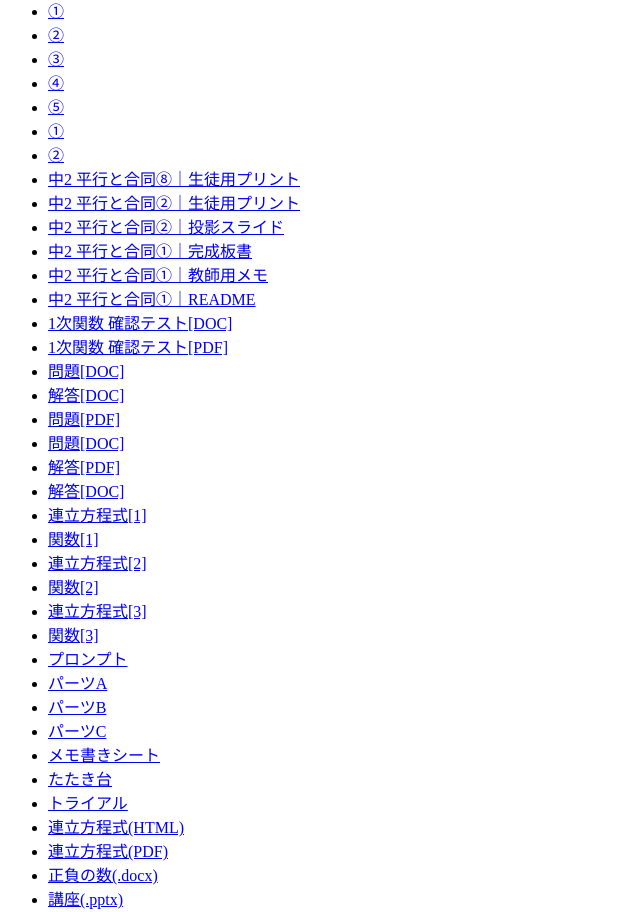
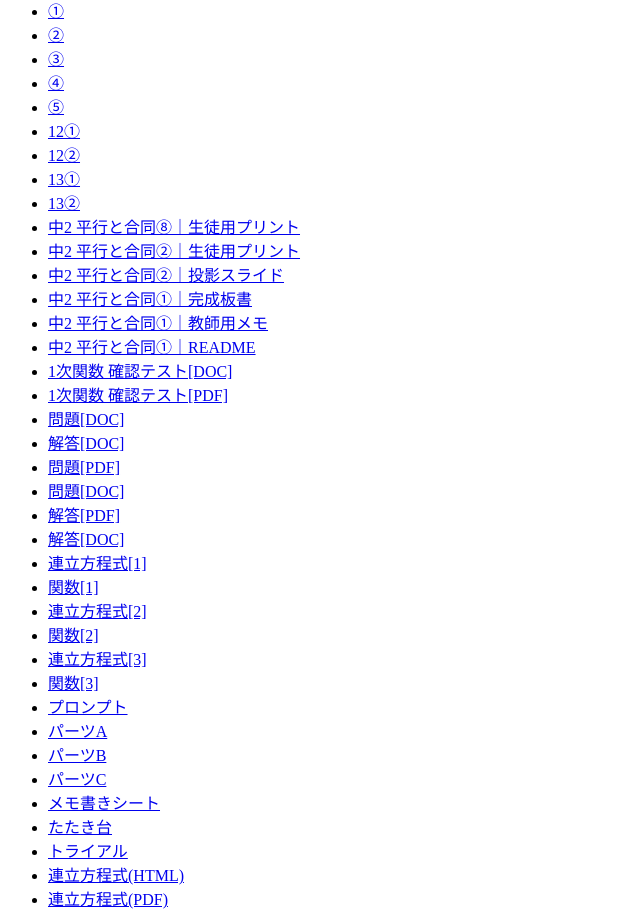
Before and after one commit to tak8377/math, a plain HTML site: page index.html in a window 1280 px wide. Shown: the part 998-1910 px from the top of the page, without its empty margins (0-640 px from the left). Drawn offline with Linux system fonts and the light colour scheme.

Commit message:
Update index.html

```diff
--- a/index.html
+++ b/index.html
@@ -59,8 +59,10 @@
 <li><a href="04_第11時_教師用進行メモ.pdf">④</a></li>
 <li><a href="05_第11時_正答例プリント.pdf">⑤</a></li>
 
-<li><a href="01_第12時_生徒用プリント.pdf">①</a></li>
-<li><a href="02_第12時_投影スライド.pdf">②</a></li>
+<li><a href="01_第12時_生徒用プリント.pdf">12①</a></li>
+<li><a href="02_第12時_投影スライド.pdf">12②</a></li>
+<li><a href="01_第13時_生徒用プリント.pdf">13①</a></li>
+<li><a href="02_第13時_投影スライド.pdf">13②</a></li>
 
     <li><a href="01_第08時_生徒用プリント.pdf">中2 平行と合同⑧｜生徒用プリント</a></li>
 
```
